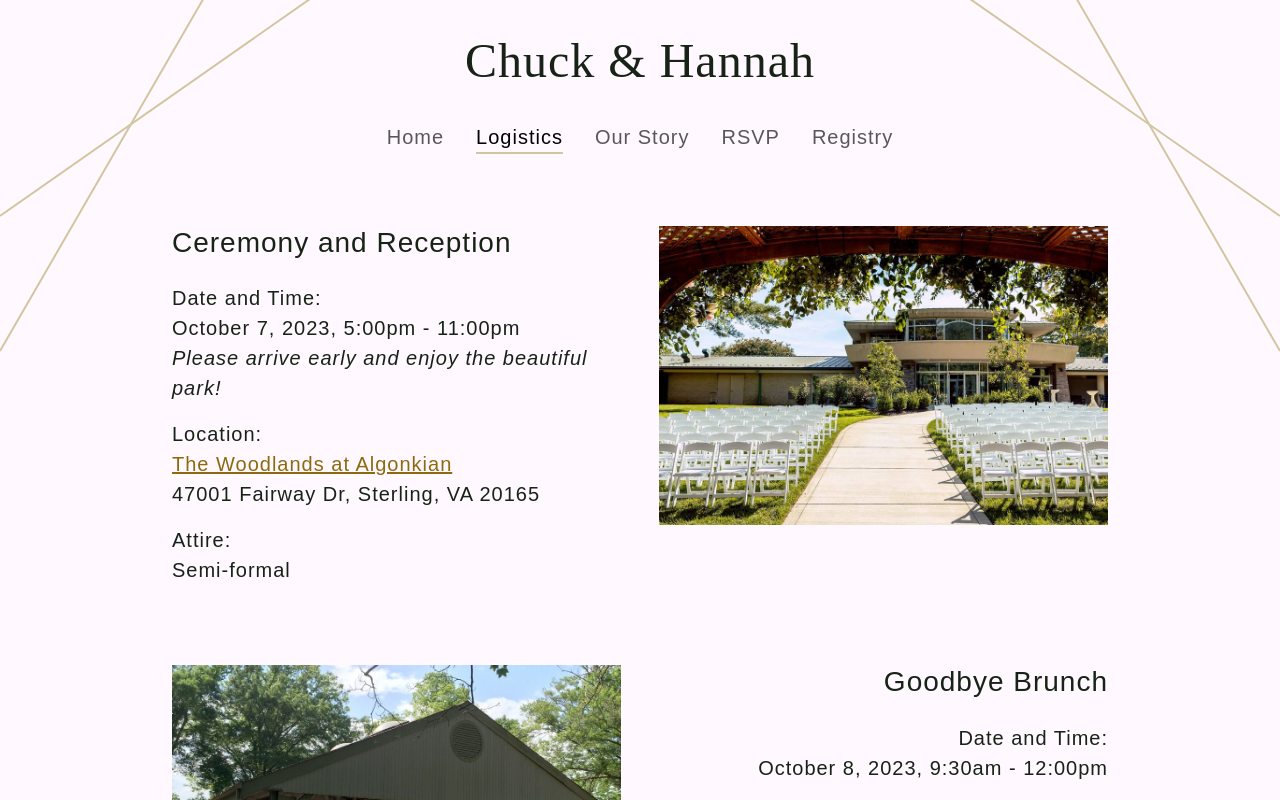
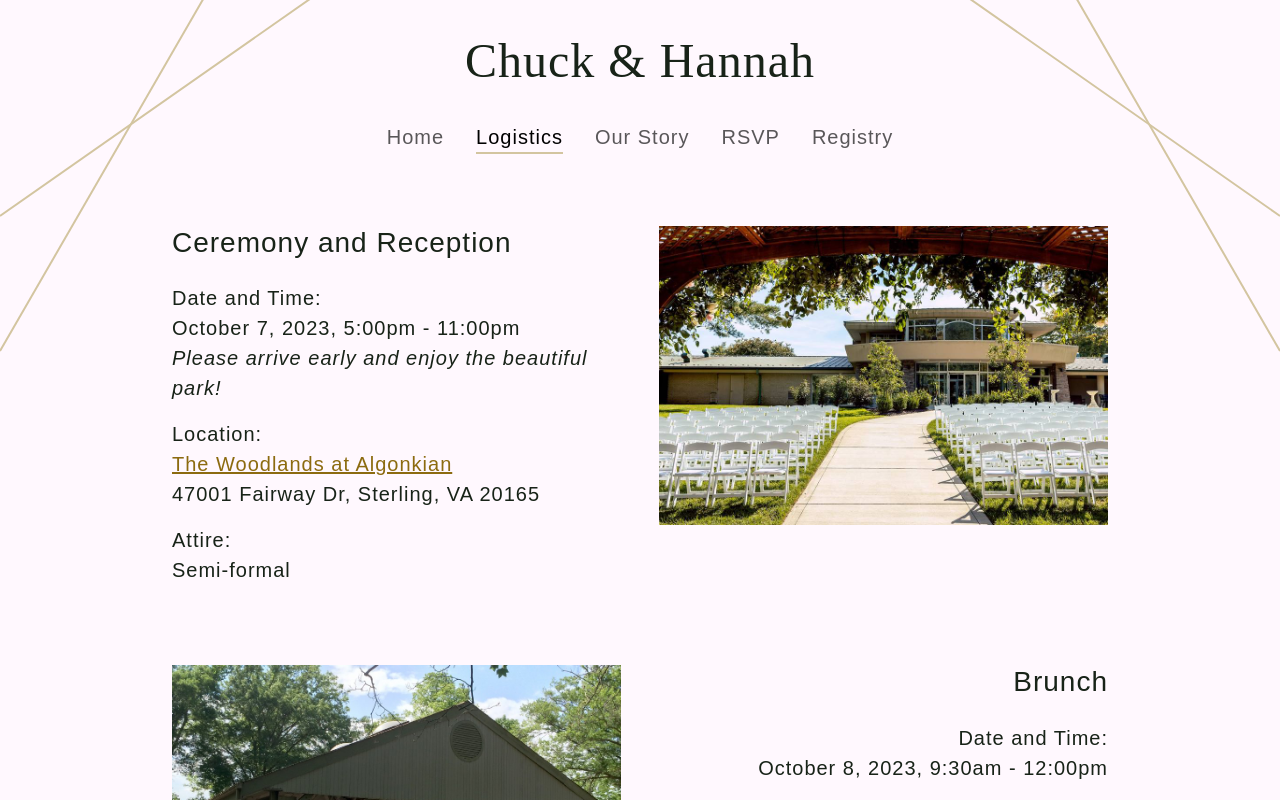
Before and after one commit to HannahStahl/wedding, a React (Create React App) app: page /logistics in a window 1280 px wide. Shown: the top 800 px of the page. Built offline with nearby package versions, Linux system fonts and the light colour scheme; a web font is replaced by a local one.

Commit message:
Change brunch header

```diff
--- a/src/components/Logistics.js
+++ b/src/components/Logistics.js
@@ -34,7 +34,7 @@ const Logistics = () => (
             <img src="/images/pavilion.jpeg" alt="Picnic Shelter" className="logistics-img" />
           </div>
           <div className="right-align">
-            <h1 className="logistics-header">Goodbye Brunch</h1>
+            <h1 className="logistics-header">Brunch</h1>
             <p>
               <b>Date and Time:</b><br />
               October 8, 2023, 9:30am - 12:00pm<br />
```
